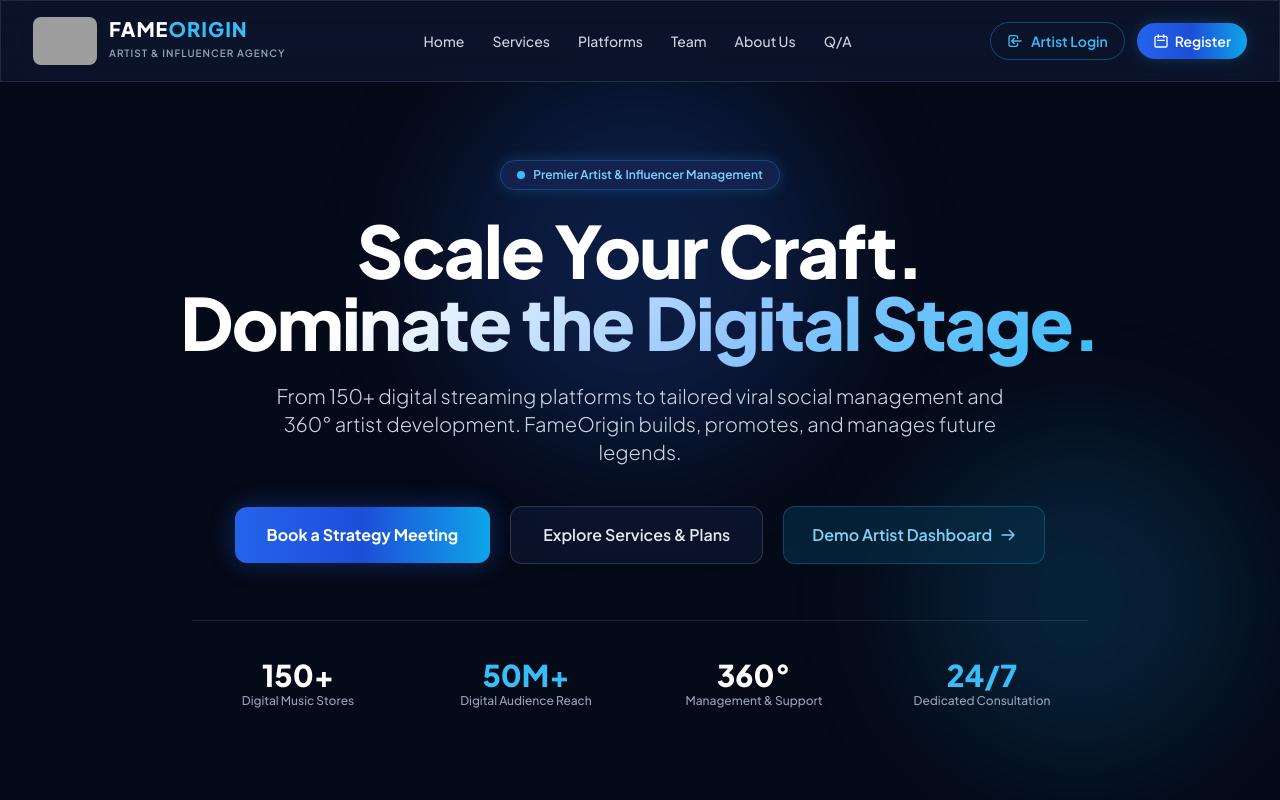
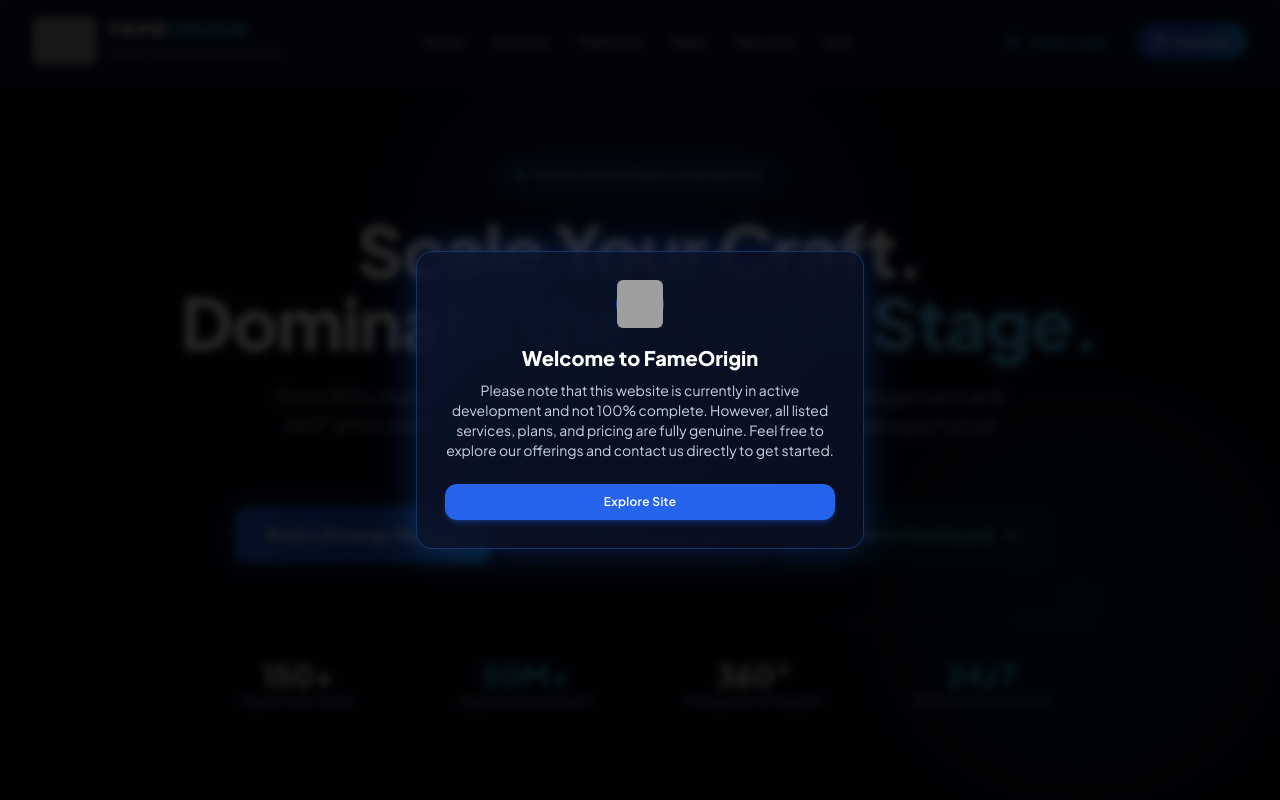
Before and after one commit to abhishek-coderr/FameOrigin, a plain HTML site: page index.html in a window 1280 px wide. Shown: the top 800 px of the page. Drawn offline with nearby package versions, Linux system fonts and the light colour scheme; grey boxes are pictures that could not be loaded.

Commit message:
Implement welcome notice modal in index.html
Added a welcome notice modal with a dismiss button and informational text.

```diff
--- a/index.html
+++ b/index.html
@@ -1470,11 +1470,38 @@
 
     </div>
   </div>
+  <!-- Automatic Welcome Notice Modal -->
+  <div id="welcomeNoticeModal" class="fixed inset-0 z-[100] bg-black/85 backdrop-blur-sm flex items-center justify-center p-4">
+    <div class="glass-card w-full max-w-md p-6 sm:p-7 rounded-2xl border border-blue-500/30 text-center relative shadow-[0_0_35px_rgba(37,99,235,0.3)]">
+
+      <div class="w-12 h-12 mx-auto rounded-full bg-blue-600/20 border border-blue-500/40 flex items-center justify-center text-cyan-400 text-xl mb-4">
+        <img src="./logo.png" alt="logo" class="w-12 h-12 mx-auto rounded-md">
+      </div>
+
+      <h3 class="text-xl font-extrabold text-white mb-2">Welcome to FameOrigin</h3>
+
+      <p class="text-xs sm:text-sm text-slate-300 leading-relaxed mb-6">
+        Please note that this website is currently in active development and not 100% complete. However, all listed services, plans, and pricing are fully genuine. Feel free to explore our offerings and contact us directly to get started.
+      </p>
+
+      <div class="flex gap-3">
+        <button onclick="dismissWelcomeNotice()" class="flex-1 py-2.5 rounded-xl bg-blue-600 hover:bg-blue-500 text-white font-semibold text-xs tracking-wide transition-all shadow-md shadow-blue-600/30">
+          Explore Site
+        </button>
+      </div>
+
+    </div>
+  </div>
 
   <script>
     // State controller for Views: 'landing' or 'dashboard'
     let currentView = 'landing';
 
+    //Partial site prompt
+    function dismissWelcomeNotice() {
+      const modal = document.getElementById('welcomeNoticeModal');
+      modal.classList.add('hidden');
+    }
     function navigateToView(viewName) {
       const landingView = document.getElementById('landing-view');
       const dashboardView = document.getElementById('dashboard-view');
```
